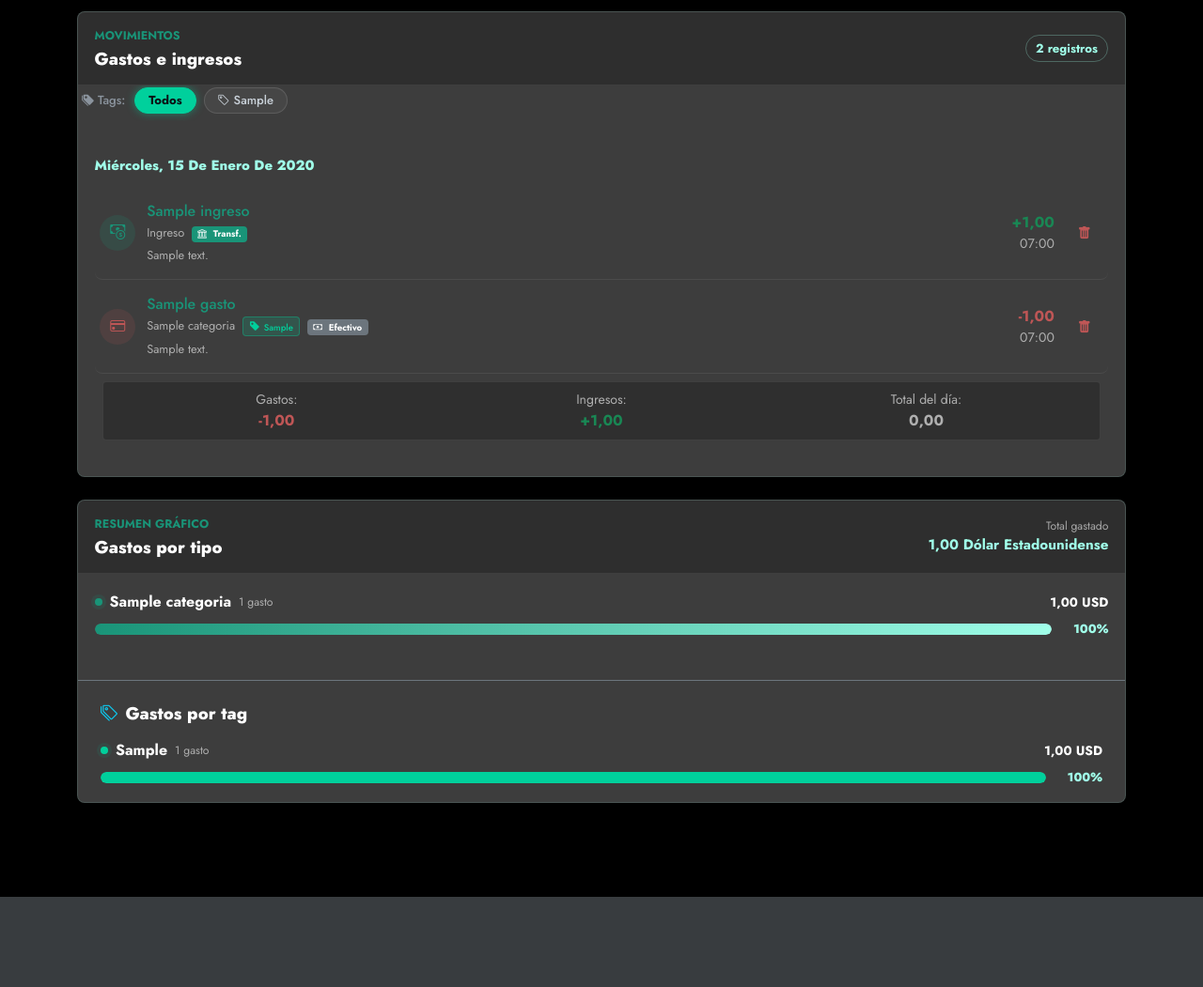
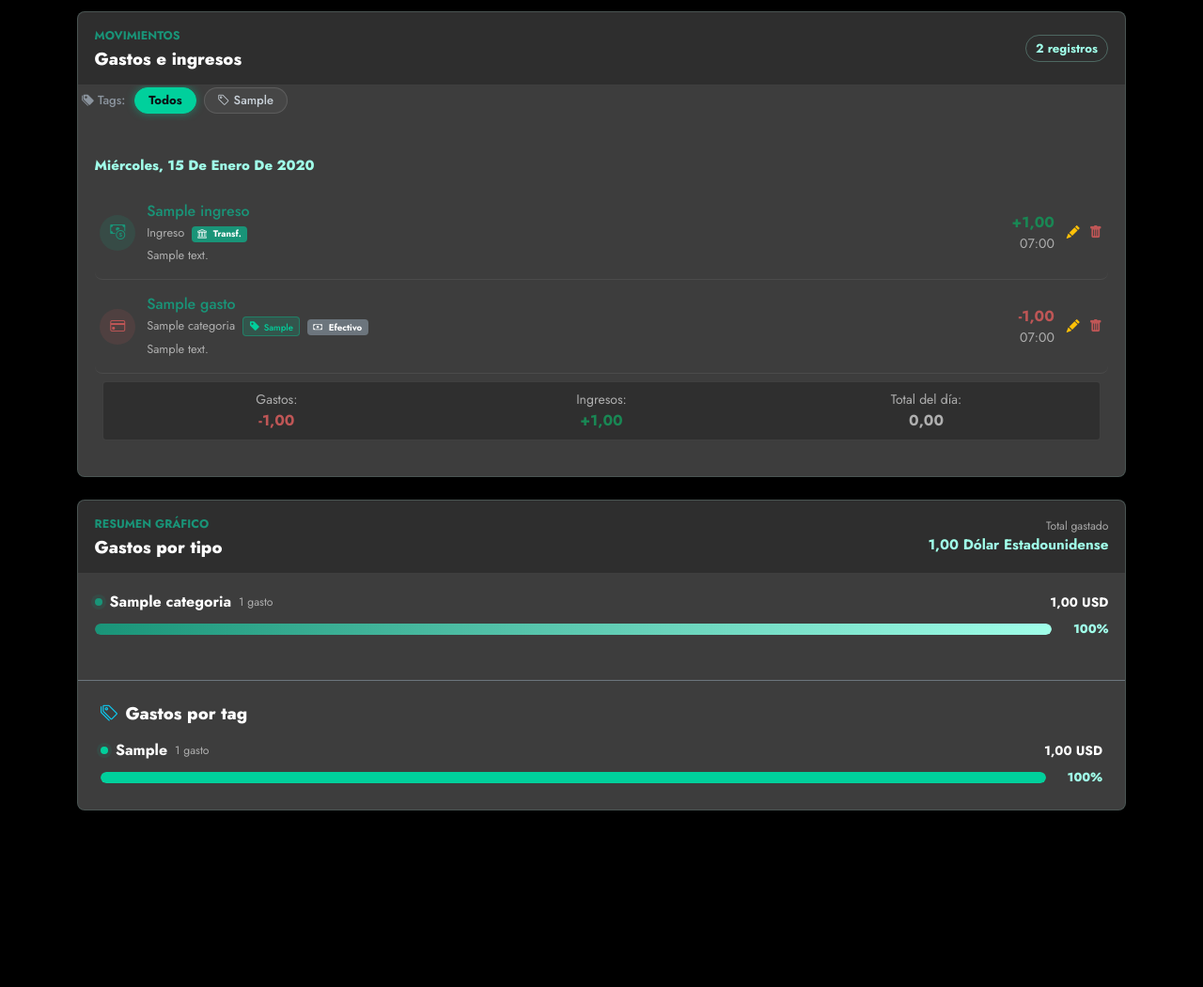
Before and after one commit to orquera10/ga-tos, a Django app: page /presupuesto/1/ in a window 1280 px wide. Shown: the part 875-1926 px from the top of the page at 94% size. Before the commit the page ends 1830 px from the top, so only its background shows below. Run offline with Django 5.2, Linux system fonts and the light colour scheme; a user stored in the database is signed in; tables that the repository leaves empty hold one stand-in row (values such as "Sample post"); some libraries are stand-ins or nearby versions.

Commit message:
feat: marcar movimientos rapidos para editar detectando acentos, sin categoria, boton directo de edicion y evitar solapamiento con boton flotante

```diff
--- a/src/presupuestos/templates/presupuestos/gasto_detail.html
+++ b/src/presupuestos/templates/presupuestos/gasto_detail.html
@@ -1,10 +1,11 @@
 {% extends 'presupuestos/base.html' %}
+{% load filters %}
 
 {% block title %}Detalles del Gasto{% endblock %}
 
 {% block content %}
 <div class="detail-shell">
-    {% if "rápido" in gasto.nombre|lower or "⚡" in gasto.nombre %}
+    {% if gasto|es_transaccion_rapida %}
     <div class="alert alert-warning d-flex align-items-center justify-content-between p-2 px-3 mb-3 rounded" style="background: rgba(255, 193, 7, 0.12); border: 1px solid rgba(255, 193, 7, 0.4); color: #ffc107;">
         <div class="d-flex align-items-center gap-2">
             <i class="bi bi-lightning-charge-fill fs-5"></i>
--- a/src/presupuestos/templates/presupuestos/ingreso_detail.html
+++ b/src/presupuestos/templates/presupuestos/ingreso_detail.html
@@ -1,10 +1,11 @@
 {% extends 'presupuestos/base.html' %}
+{% load filters %}
 
 {% block title %}Detalle de Ingreso - {{ ingreso.nombre }}{% endblock %}
 
 {% block content %}
 <div class="detail-shell">
-    {% if "rápido" in ingreso.nombre|lower or "⚡" in ingreso.nombre %}
+    {% if ingreso|es_transaccion_rapida %}
     <div class="alert alert-warning d-flex align-items-center justify-content-between p-2 px-3 mb-3 rounded" style="background: rgba(255, 193, 7, 0.12); border: 1px solid rgba(255, 193, 7, 0.4); color: #ffc107;">
         <div class="d-flex align-items-center gap-2">
             <i class="bi bi-lightning-charge-fill fs-5"></i>
--- a/src/presupuestos/templates/presupuestos/ver_presupuesto.html
+++ b/src/presupuestos/templates/presupuestos/ver_presupuesto.html
@@ -286,7 +286,7 @@
                     </div>
 
                     {% for transaccion in dia.list %}
-                    <div class="transaccion-item gasto-item {% if transaccion|model_name == 'gasto' %}transaccion-gasto{% else %}transaccion-ingreso{% endif %}" data-persona="{{ transaccion.persona|default:''|lower }}">
+                    <div class="transaccion-item gasto-item {% if transaccion|model_name == 'gasto' %}transaccion-gasto{% else %}transaccion-ingreso{% endif %} {% if transaccion|es_transaccion_rapida %}transaccion-rapida-marcada{% endif %}" data-persona="{{ transaccion.persona|default:''|lower }}">
                         {% if puede_editar and transaccion|model_name == 'gasto' %}
                         <a href="{% url 'presupuestos:eliminar_gasto' transaccion.id %}" class="swipe-delete-underlay js-delete-modal" aria-hidden="true" tabindex="-1" data-delete-type="gasto" data-delete-name="{{ transaccion.nombre }}" data-delete-amount="-{{ transaccion.monto|floatformat:2 }} {{ transaccion.get_moneda_display }}">
                             <i class="bi bi-trash-fill"></i>
@@ -312,8 +312,8 @@
                             <div class="transaccion-info">
                                 <h6 class="transaccion-nombre gasto-nombre mb-1 d-flex align-items-center flex-wrap gap-1">
                                     <span>{{ transaccion.nombre }}</span>
-                                    {% if "rápido" in transaccion.nombre|lower or "⚡" in transaccion.nombre %}
-                                    <span class="badge bg-warning text-dark fw-bold" style="font-size: 0.68rem; padding: 2px 6px; box-shadow: 0 0 6px rgba(255, 193, 7, 0.45);">
+                                    {% if transaccion|es_transaccion_rapida %}
+                                    <span class="badge bg-warning text-dark fw-bold d-inline-flex align-items-center" style="font-size: 0.68rem; padding: 2px 7px; border-radius: 5px; box-shadow: 0 0 6px rgba(255, 193, 7, 0.45);" title="Cargado rápido - Toca para completar">
                                         <i class="bi bi-pencil-fill me-1"></i>Completar
                                     </span>
                                     {% endif %}
@@ -348,8 +348,8 @@
                             <div class="transaccion-info">
                                 <h6 class="transaccion-nombre gasto-nombre mb-1 d-flex align-items-center flex-wrap gap-1">
                                     <span>{{ transaccion.nombre }}</span>
-                                    {% if "rápido" in transaccion.nombre|lower or "⚡" in transaccion.nombre %}
-                                    <span class="badge bg-warning text-dark fw-bold" style="font-size: 0.68rem; padding: 2px 6px; box-shadow: 0 0 6px rgba(255, 193, 7, 0.45);">
+                                    {% if transaccion|es_transaccion_rapida %}
+                                    <span class="badge bg-warning text-dark fw-bold d-inline-flex align-items-center" style="font-size: 0.68rem; padding: 2px 7px; border-radius: 5px; box-shadow: 0 0 6px rgba(255, 193, 7, 0.45);" title="Cargado rápido - Toca para completar">
                                         <i class="bi bi-pencil-fill me-1"></i>Completar
                                     </span>
                                     {% endif %}
@@ -396,12 +396,18 @@
                                 </div>
                             </div>
                             {% if puede_editar %}
-                            <div class="transaccion-accion gasto-accion">
+                            <div class="transaccion-accion gasto-accion d-flex align-items-center gap-2">
                                 {% if transaccion|model_name == 'gasto' %}
+                                <a href="{% url 'presupuestos:editar_gasto' transaccion.id %}" class="btn btn-sm btn-link text-warning p-0" title="Editar gasto" aria-label="Editar gasto">
+                                    <i class="bi bi-pencil-fill"></i>
+                                </a>
                                 <a href="{% url 'presupuestos:eliminar_gasto' transaccion.id %}" class="btn btn-sm btn-link text-danger p-0 js-delete-modal" title="Eliminar gasto" aria-label="Eliminar gasto" data-delete-type="gasto" data-delete-name="{{ transaccion.nombre }}" data-delete-amount="-{{ transaccion.monto|floatformat:2 }} {{ transaccion.get_moneda_display }}">
                                     <i class="bi bi-trash-fill"></i>
                                 </a>
                                 {% else %}
+                                <a href="{% url 'presupuestos:editar_ingreso' transaccion.id %}" class="btn btn-sm btn-link text-warning p-0" title="Editar ingreso" aria-label="Editar ingreso">
+                                    <i class="bi bi-pencil-fill"></i>
+                                </a>
                                 <a href="{% url 'presupuestos:eliminar_ingreso' transaccion.id %}" class="btn btn-sm btn-link text-danger p-0 js-delete-modal" title="Eliminar ingreso" aria-label="Eliminar ingreso" data-delete-type="ingreso" data-delete-name="{{ transaccion.nombre }}" data-delete-amount="+{{ transaccion.monto|floatformat:2 }}">
                                     <i class="bi bi-trash-fill"></i>
                                 </a>
@@ -496,7 +502,7 @@
         {% endif %}
 
         {% if resumen_gastos_por_persona %}
-        <div class="mt-4 pt-4 border-top border-secondary px-3 px-md-4 pb-3">
+        <div class="mt-4 pt-4 border-top border-secondary px-3 px-md-4 pb-4">
             <h5 class="transactions-title mb-3 d-flex align-items-center gap-2">
                 <i class="bi bi-tags text-info"></i> Gastos por tag
             </h5>
--- a/src/presupuestos/templatetags/filters.py
+++ b/src/presupuestos/templatetags/filters.py
@@ -52,3 +52,18 @@ def sub(value, arg):
         return float(value) - float(arg)
     except (ValueError, TypeError):
         return ''
+
+@register.filter
+def es_transaccion_rapida(transaccion):
+    """
+    Determina si un gasto o ingreso fue cargado rápido y requiere completarse/editarse.
+    Detecta si tiene 'rapido', 'rápido', '⚡' en el nombre, o si es un gasto sin categoría.
+    """
+    if not transaccion:
+        return False
+    nombre = str(getattr(transaccion, 'nombre', '') or '').lower()
+    if any(k in nombre for k in ['rápido', 'rapido', '⚡', 'rapida', 'rápida']):
+        return True
+    if hasattr(transaccion, 'categoria') and transaccion.categoria is None:
+        return True
+    return False
--- a/src/static/presupuestos/css/styles.css
+++ b/src/static/presupuestos/css/styles.css
@@ -128,14 +128,14 @@ body, button, input, select, textarea, h1, h2, h3, h4, h5, h6, p, a, span, div {
 
     /* Asegurar que el contenido no quede oculto detrás del botón flotante */
     body {
-        margin-bottom: 80px;
+        padding-bottom: 95px !important;
     }
 }
 
 /* Asegurar que el contenido no quede oculto detrás del botón flotante en pantallas grandes */
 @media (min-width: 769px) {
     body {
-        margin-bottom: 100px;
+        padding-bottom: 100px !important;
     }
 }
 
@@ -2258,3 +2258,20 @@ body, button, input, select, textarea, h1, h2, h3, h4, h5, h6, p, a, span, div {
     border-color: #00d09c !important;
     box-shadow: 0 0 10px rgba(0, 208, 156, 0.45);
 }
+
+/* Transacción rápida pendiente de completar */
+.transaccion-rapida-marcada .transaccion-surface {
+    border-left: 4px solid #ffc107 !important;
+    background: rgba(255, 193, 7, 0.07) !important;
+}
+
+.transaccion-rapida-marcada .transaccion-icono {
+    background: rgba(255, 193, 7, 0.18) !important;
+    color: #ffc107 !important;
+    border: 1px solid rgba(255, 193, 7, 0.35) !important;
+}
+
+/* Espacio inferior para que el panel de resumen no choque con el botón flotante */
+.expense-summary-panel {
+    margin-bottom: 5.5rem !important;
+}
```
Also changed, not shown: src/api/views.py (+10 -4 lines).
